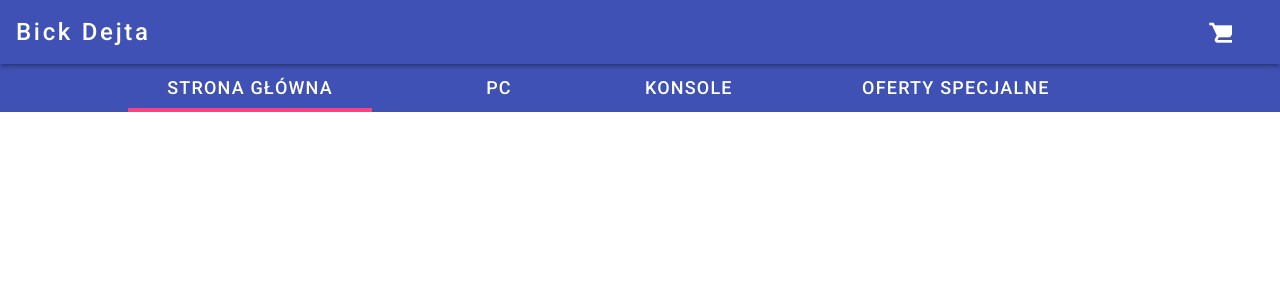
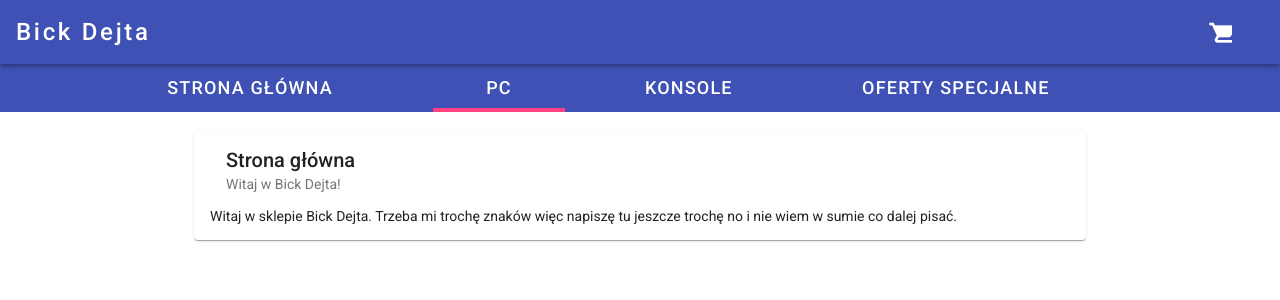
Before and after one commit to Kkwolek98/bick-dejta-APP, an Angular app: page / in a window 1280 px wide. Shown: the top 300 px of the page. Built offline with nearby package versions, Linux system fonts and the light colour scheme.

Commit message:
main page component

```diff
--- a/src/app/app-routing.module.ts
+++ b/src/app/app-routing.module.ts
@@ -1,8 +1,10 @@
 import { NgModule } from '@angular/core';
 import { Routes, RouterModule } from '@angular/router';
+import { MainPageComponent } from './components/main-page/main-page.component';
 
-
-const routes: Routes = [];
+const routes: Routes = [
+  { path: '', component: MainPageComponent }
+];
 
 @NgModule({
   imports: [RouterModule.forRoot(routes)],
--- a/src/app/app.component.html
+++ b/src/app/app.component.html
@@ -8,8 +8,8 @@
   </mat-toolbar-row>
 
   <mat-toolbar-row class="bottom-row">
-    <div matRipple class="bottom-row-item active"><span>Strona główna</span></div>
-    <div matRipple class="bottom-row-item"><span>pc</span></div>
+    <div matRipple class="bottom-row-item" (click)="changePage($event)"><span>Strona główna</span></div>
+    <div matRipple class="bottom-row-item active"><span>pc</span></div>
     <div matRipple class="bottom-row-item"><span>konsole</span></div>
     <div matRipple class="bottom-row-item"><span>oferty specjalne</span></div>
   </mat-toolbar-row>
--- a/src/app/app.component.scss
+++ b/src/app/app.component.scss
@@ -3,6 +3,10 @@
 
 
 $bottom-row-height: 48px;
+
+.main-container {
+    padding: 132px 32px 0 32px;
+}
 
 .shop-name {
     letter-spacing: 2.69px;
--- a/src/app/app.component.ts
+++ b/src/app/app.component.ts
@@ -1,4 +1,5 @@
 import { Component } from '@angular/core';
+import { Router } from '@angular/router';
 
 @Component({
   selector: 'app-root',
@@ -6,5 +7,16 @@ import { Component } from '@angular/core';
   styleUrls: ['./app.component.scss']
 })
 export class AppComponent {
-  title = 'Bick Dejta - internetowy sklep z dużą ilością dejta';
+  constructor(
+    private router: Router,
+  ) { }
+
+  changePage(route): void {
+    console.log(route)
+    // this.router.navigate([route])
+  }
+
+  setActivePage(page): void {
+
+  }
 }
--- a/src/app/app.module.ts
+++ b/src/app/app.module.ts
@@ -5,10 +5,12 @@ import { NgModule } from '@angular/core';
 import { AppRoutingModule } from './app-routing.module';
 import { AppComponent } from './app.component';
 import { BrowserAnimationsModule } from '@angular/platform-browser/animations';
+import { MainPageComponent } from './components/main-page/main-page.component';
 
 @NgModule({
   declarations: [
-    AppComponent
+    AppComponent,
+    MainPageComponent
   ],
   imports: [
     BrowserModule,
--- /dev/null
+++ b/src/app/components/main-page/main-page.component.html
@@ -0,0 +1,13 @@
+<div class="container">
+    <mat-card class="main-card">
+        <mat-card-header>
+            <mat-card-title>Strona główna</mat-card-title>
+            <mat-card-subtitle>Witaj w Bick Dejta!</mat-card-subtitle>
+        </mat-card-header>
+        <mat-card-content>
+            <p>Witaj w sklepie Bick Dejta. Trzeba mi trochę znaków więc napiszę tu jeszcze trochę
+                no i nie wiem w sumie co dalej pisać.
+            </p>
+        </mat-card-content>
+    </mat-card>
+</div>
--- /dev/null
+++ b/src/app/components/main-page/main-page.component.scss
@@ -0,0 +1,10 @@
+.main-card {
+    width: 860px;
+    margin: 0 auto;
+}
+
+@media (max-width: 950px) {
+    .main-card {
+        width: 90%;
+    }
+}
--- /dev/null
+++ b/src/app/components/main-page/main-page.component.ts
@@ -0,0 +1,15 @@
+import { Component, OnInit } from '@angular/core';
+
+@Component({
+  selector: 'app-main-page',
+  templateUrl: './main-page.component.html',
+  styleUrls: ['./main-page.component.scss']
+})
+export class MainPageComponent implements OnInit {
+
+  constructor() { }
+
+  ngOnInit() {
+  }
+
+}
```
Also changed, not shown: 1 other file (tests, documents, lock files or other folders).
